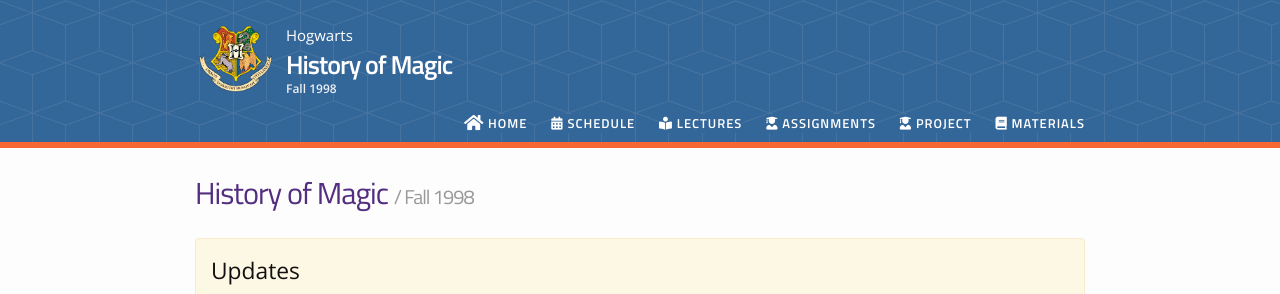
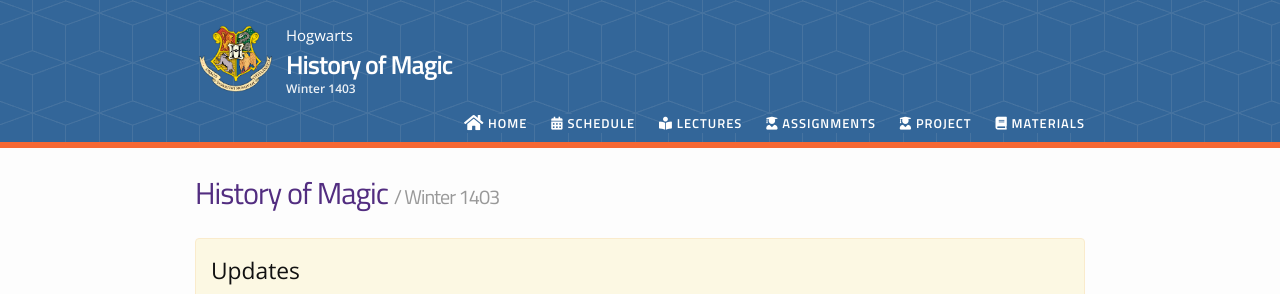
Before and after one commit to AdvancedAlgorithms-ut/AdvancedAlgorithms-ut.github.io, a Jekyll site: the page built from index.md, in a window 1280 px wide. Shown: the top 294 px of the page. Built offline with Jekyll 4.4.1, drawn with Linux system fonts in a browser that asks for light colours; nearby versions of some CDN libraries.

Commit message:
make some changes

```diff
--- a/_config.yml
+++ b/_config.yml
@@ -1,10 +1,10 @@
 # Site settings
 course_name: History of Magic
 course_description: "Lorem ipsum dolor sit amet, consectetur adipiscing elit. Nam ornare aliquam mattis. Donec hendrerit sollicitudin urna. Aliquam venenatis rutrum velit, at lobortis dui cursus a. Nam varius metus in turpis maximus, ut rhoncus tellus dictum. In aliquam tortor nec mi dapibus, sit amet vehicula dolor auctor."
-course_semester: "Fall 1998"
+course_semester: "Winter 1403"
 
 baseurl: "/jekyll-course-website-template" # the subpath of your site, e.g. /blog/
-url: "http://kazemnejad.github.io/" # the base hostname & protocol for your site
+url: "http://AdvancedAlgorithms-ut.github.io/" # the base hostname & protocol for your site
 
 schoolname: "Hogwarts"
 schoolurl: "https://hogwarts.edu"
```
Also changed, not shown: README.md, 1 other file.
